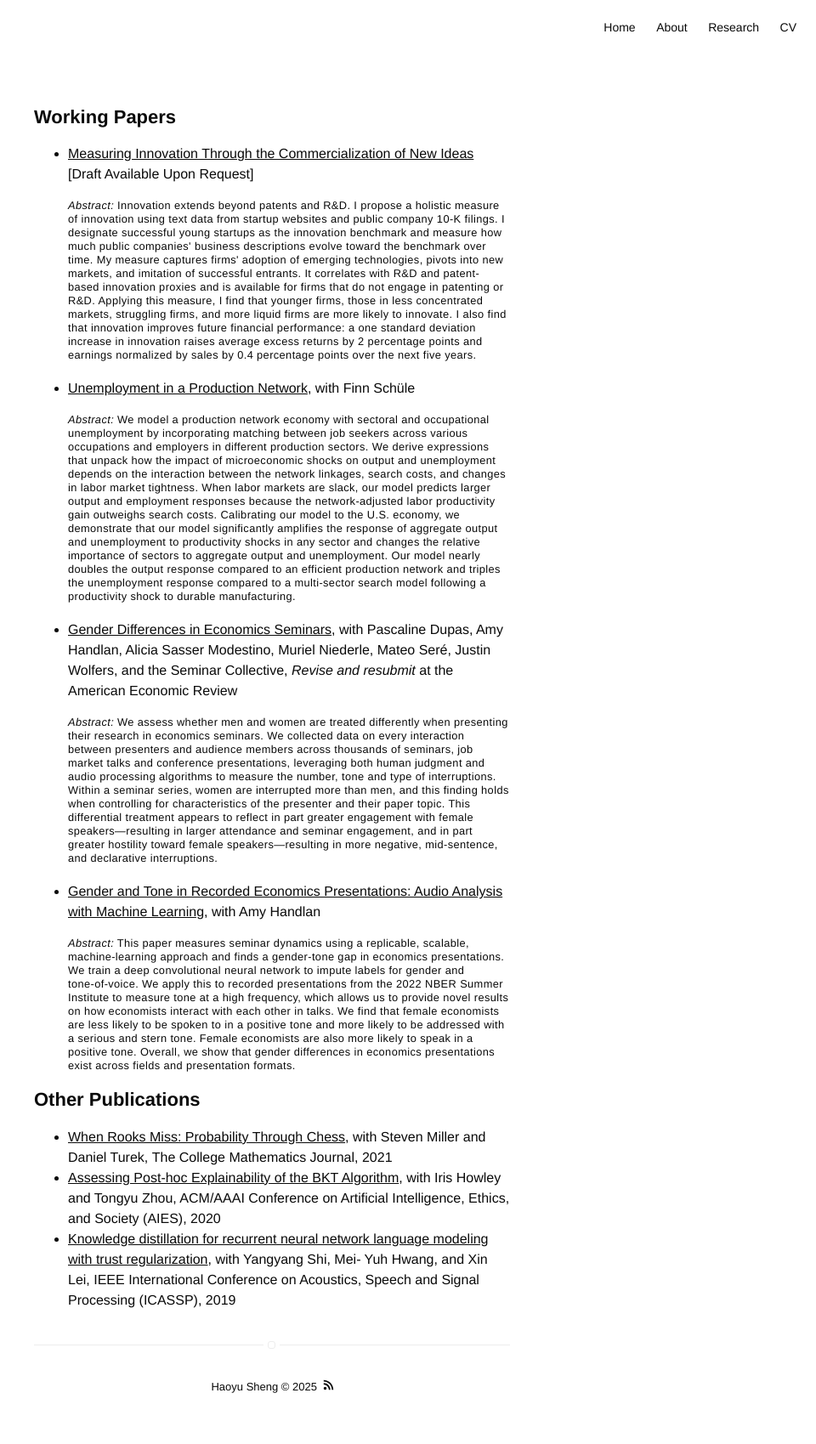
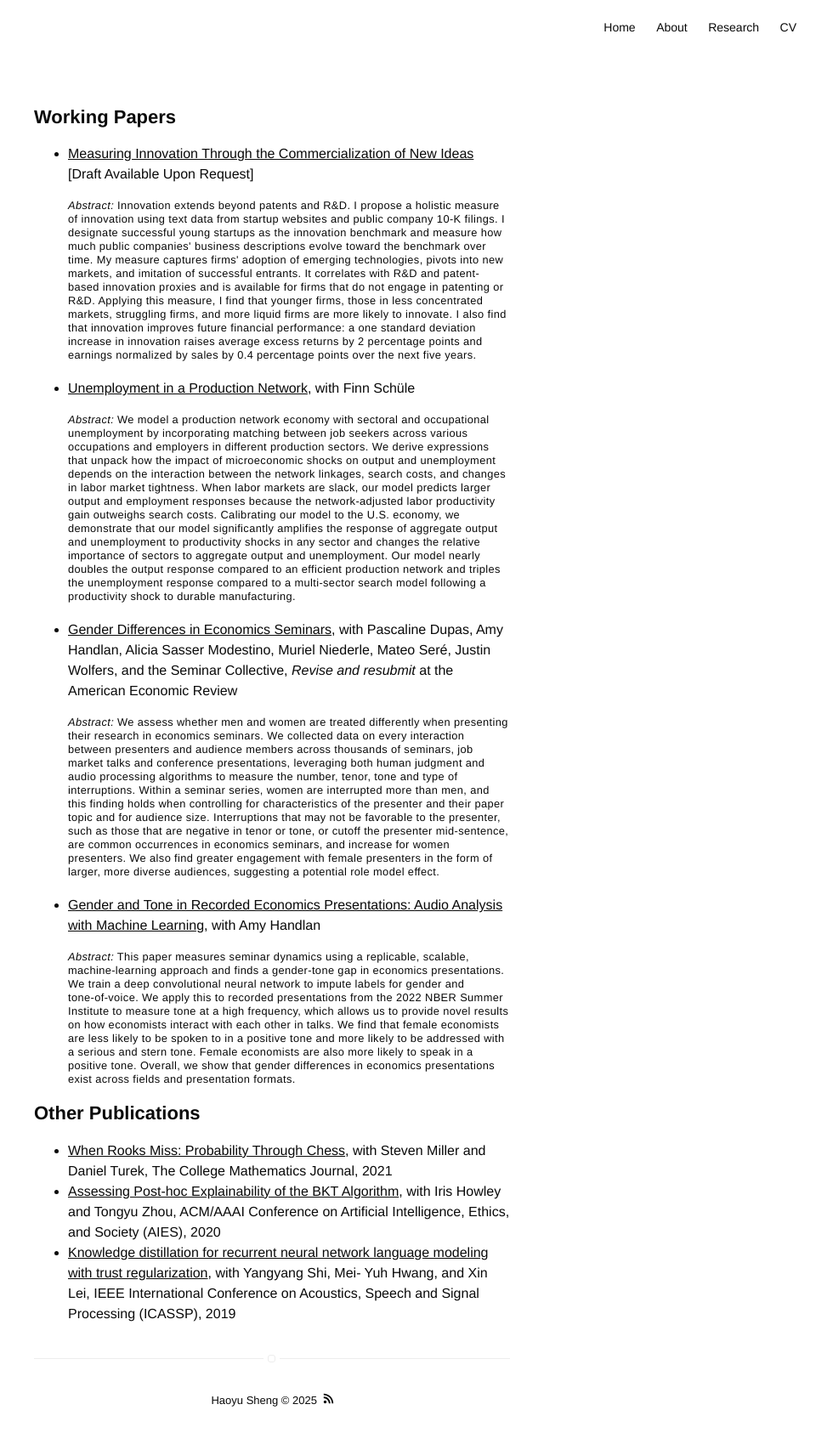
Before and after one commit to hs97/sheng_website, a Jekyll site: the page built from research.md, in a window 1280 px wide. Shown: the whole page at 85% size, without its empty margins (320-1280 px from the left). Built offline with Jekyll 4.4.1, drawn with Linux system fonts in a browser that asks for light colours.

Commit message:
updated abstract and link

```diff
--- a/research.md
+++ b/research.md
@@ -10,7 +10,7 @@ layout: page
 <li><a href="https://papers.ssrn.com/sol3/papers.cfm?abstract_id=4449027">Unemployment in a Production Network</a>, with Finn Schüle
 <p style="line-height: 1;"><small><b><i>Abstract:</i></b> We model a production network economy with sectoral and occupational unemployment by incorporating matching between job seekers across various occupations and employers in different production sectors. We derive expressions that unpack how the impact of microeconomic shocks on output and unemployment depends on the interaction between the network linkages, search costs, and changes in labor market tightness. When labor markets are slack, our model predicts larger output and employment responses because the network-adjusted labor productivity gain outweighs search costs. Calibrating our model to the U.S. economy, we demonstrate that our model significantly amplifies the response of aggregate output and unemployment to productivity shocks in any sector and changes the relative importance of sectors to aggregate output and unemployment. Our model nearly doubles the output response compared to an efficient production network and triples the unemployment response compared to a multi-sector search model following a productivity shock to durable manufacturing. </small></p></li>
 <li><a href="https://www.dropbox.com/scl/fi/8l0zsntn6o21cdksfh9kd/SeminarDynamics_DHMNSSW_2024.pdf?rlkey=6nswyqge8jd4l6d9s5x04dzbx&e=1&dl=0">Gender Differences in Economics Seminars</a>, with Pascaline Dupas, Amy Handlan, Alicia Sasser Modestino, Muriel Niederle,  Mateo Seré, Justin Wolfers, and the Seminar Collective, <i>Revise and resubmit </i> at the <b>American Economic Review </b>
-<p style="line-height: 1;"><small><b><i>Abstract:</i></b> We assess whether men and women are treated differently when presenting their research in economics seminars. We collected data on every interaction between presenters and audience members across thousands of seminars, job market talks and conference presentations, leveraging both human judgment and audio processing algorithms to measure the number, tone and type of interruptions. Within a seminar series, women are interrupted more than men, and this finding holds when controlling for characteristics of the presenter and their paper topic. This differential treatment appears to reflect in part greater engagement with female speakers—resulting in larger attendance and seminar engagement, and in part greater hostility toward female speakers—resulting in more negative, mid-sentence, and declarative interruptions.</small></p></li>
+<p style="line-height: 1;"><small><b><i>Abstract:</i></b> We assess whether men and women are treated differently when presenting their research in economics seminars. We collected data on every interaction between presenters and audience members across thousands of seminars, job market talks and conference presentations, leveraging both human judgment and audio processing algorithms to measure the number, tenor, tone and type of interruptions.  Within a seminar series, women are interrupted more than men, and this finding holds when controlling for characteristics of the presenter and their paper topic and for audience size. Interruptions that may not be favorable to the presenter, such as those that are negative in tenor or tone, or cutoff the presenter mid-sentence, are common occurrences in economics seminars, and increase for women presenters. We also find greater engagement with female presenters in the form of larger, more diverse audiences, suggesting a potential role model effect. </small></p></li>
 <li><a href="https://ssrn.com/abstract=4316513">Gender and Tone in Recorded Economics Presentations: Audio Analysis with Machine Learning</a>, with Amy Handlan
 <p style="line-height: 1;"><small><b><i>Abstract:</i></b> This paper measures seminar dynamics using a replicable, scalable, machine‑learning approach and finds a gender‑tone gap in economics presentations. We train a deep convolutional neural network to impute labels for gender and tone‑of‑voice. We apply this to recorded presentations from the 2022 NBER Summer Institute to measure tone at a high frequency, which allows us to provide novel results on how economists interact with each other in talks. We find that female economists are less likely to be spoken to in a positive tone and more likely to be addressed with a serious and stern tone. Female economists are also more likely to speak in a positive tone. Overall, we show that gender differences in economics presentations exist across fields and presentation formats.</small></p></li>
 </ul>
```
